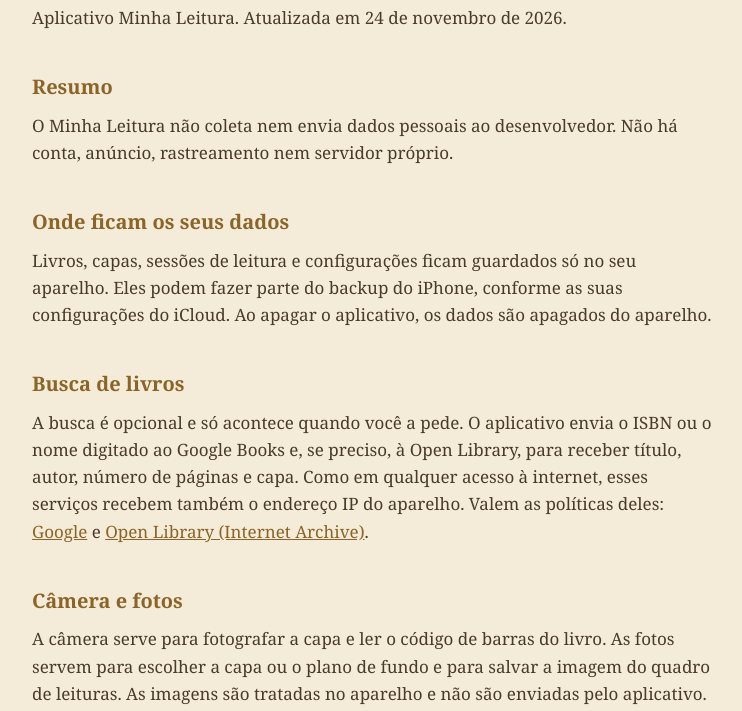
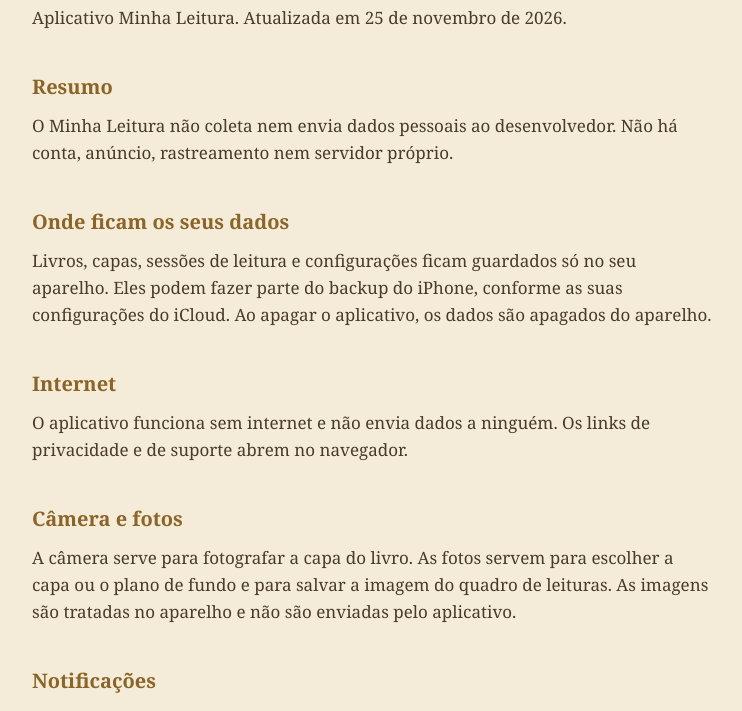
Before and after one commit to murilorafa0904-dot/minha-leitura-privacidade, a plain HTML site: page index.html in a window 1280 px wide. Shown: the part 81-792 px from the top of the page, without its empty margins (268-1010 px from the left). Drawn offline with Linux system fonts and the light colour scheme.

Commit message:
Retira a busca de livros da política e do suporte
Co-Authored-By: Claude Opus 5.5 <noreply@anthropic.com>

```diff
--- a/index.html
+++ b/index.html
@@ -16,7 +16,7 @@ p{margin:.5em 0}a{color:#8a6428}
 <body>
 <main>
 <h1>Política de privacidade</h1>
-<p>Aplicativo Minha Leitura. Atualizada em 24 de novembro de 2026.</p>
+<p>Aplicativo Minha Leitura. Atualizada em 25 de novembro de 2026.</p>
 
 <h2>Resumo</h2>
 <p>O Minha Leitura não coleta nem envia dados pessoais ao desenvolvedor. Não há conta, anúncio, rastreamento nem servidor próprio.</p>
@@ -24,11 +24,11 @@ p{margin:.5em 0}a{color:#8a6428}
 <h2>Onde ficam os seus dados</h2>
 <p>Livros, capas, sessões de leitura e configurações ficam guardados só no seu aparelho. Eles podem fazer parte do backup do iPhone, conforme as suas configurações do iCloud. Ao apagar o aplicativo, os dados são apagados do aparelho.</p>
 
-<h2>Busca de livros</h2>
-<p>A busca é opcional e só acontece quando você a pede. O aplicativo envia o ISBN ou o nome digitado ao Google Books e, se preciso, à Open Library, para receber título, autor, número de páginas e capa. Como em qualquer acesso à internet, esses serviços recebem também o endereço IP do aparelho. Valem as políticas deles: <a href="https://policies.google.com/privacy?hl=pt-BR">Google</a> e <a href="https://archive.org/about/terms">Open Library (Internet Archive)</a>.</p>
+<h2>Internet</h2>
+<p>O aplicativo funciona sem internet e não envia dados a ninguém. Os links de privacidade e de suporte abrem no navegador.</p>
 
 <h2>Câmera e fotos</h2>
-<p>A câmera serve para fotografar a capa e ler o código de barras do livro. As fotos servem para escolher a capa ou o plano de fundo e para salvar a imagem do quadro de leituras. As imagens são tratadas no aparelho e não são enviadas pelo aplicativo.</p>
+<p>A câmera serve para fotografar a capa do livro. As fotos servem para escolher a capa ou o plano de fundo e para salvar a imagem do quadro de leituras. As imagens são tratadas no aparelho e não são enviadas pelo aplicativo.</p>
 
 <h2>Notificações</h2>
 <p>O aviso do Resumo da semana é opcional e criado no próprio aparelho.</p>
```
Also changed, not shown: suporte.html (+0 -2 lines).
